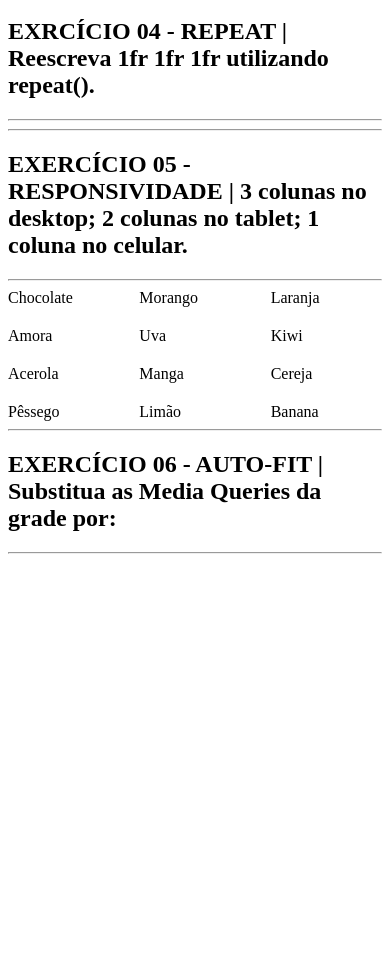
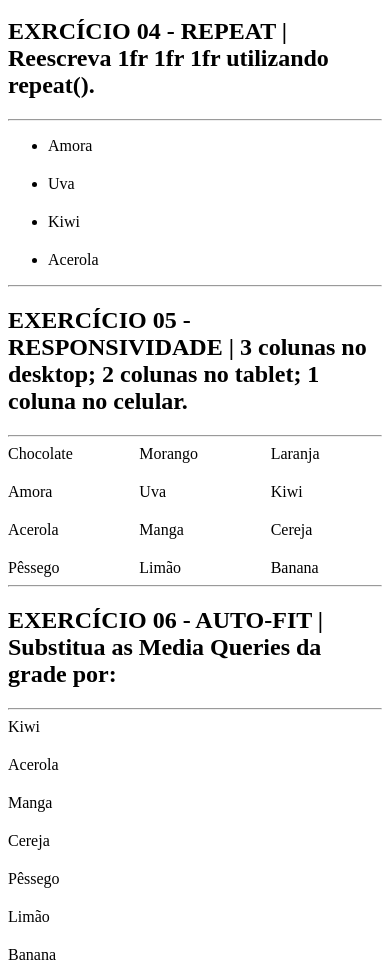
Before and after one commit to queirozvanessa040-ux/2TERMO, a website: page LIMA/AULA11/exercicios.html in a window 390 px wide. Shown: the part 940-1912 px from the top of the page. Before the commit the page ends 1502 px from the top, so only its background shows below. Drawn offline with Linux system fonts and the light colour scheme.

Commit message:
EXERCÍCIO 09/10/2026

```diff
--- a/LIMA/AULA11/exercicios.css
+++ b/LIMA/AULA11/exercicios.css
@@ -25,47 +25,32 @@
     margin: 0;
 }
 
-/* Desktop */
-@media (max-width: 900px) {
-    .grid-gaal {
-        grid-template-columns: repeat(2, 1fr);
-        gap: 23px;
-    }
+/* Padrão (Telas grandes) */
+.grid-media {
+    display: grid;
+    grid-template-columns: repeat(3, 1fr);
+    gap: 20px;
 }
 
-/* Desktop */
-@media (max-width: 900px) {
-    .grid-gaal {
-        grid-template-columns: repeat(2, 1fr);
-        gap: 23px;
-    }
-}
-
-/* Desktop */
-@media (max-width: 900px) {
-    .grid-gaal {
-        grid-template-columns: repeat(2, 1fr);
-        gap: 23px;
-    }
-}
-
-/* Tablet */
-@media (max-width: 600px) {
-    .grid-gaal {
+/* Tablet (Telas até 768px) */
+@media (max-width: 768px) {
+    .grid-media {
         grid-template-columns: repeat(2, 1fr);
     }
 }
 
-/* Tablet */
-@media (max-width: 600px) {
-    .grid-gaal {
-        grid-template-columns: repeat(2, 1fr);
+/* Celular (Telas até 480px) */
+@media (max-width: 480px) {
+    .grid-media {
+        grid-template-columns: 1fr;
     }
 }
 
-/* Celular */
-@media (max-width: 200px) {
-    .grid-gaal {
-        grid-template-columns: 1fr;
-    }
+.grid-autofit {
+    display: grid;
+    grid-template-columns: repeat(auto-fit, minmax(220px, 1fr));
+    gap: 20px;
+    list-style: none;
+    padding: 0;
+    margin: 0;
 }
--- a/LIMA/AULA11/exercicios.html
+++ b/LIMA/AULA11/exercicios.html
@@ -63,7 +63,14 @@
     <h2>EXRCÍCIO 04 - REPEAT | Reescreva 1fr 1fr 1fr utilizando repeat().</h2>
     <hr>
     <header>
-
+        <nav>
+            <ul class="grid-media">
+                <li>Amora</li>
+                <li>Uva</li>
+                <li>Kiwi</li>
+                <li>Acerola</li>
+            </ul>
+        </nav>
     </header>
 
     <hr>
@@ -90,7 +97,17 @@
     <h2>EXERCÍCIO 06 - AUTO-FIT | Substitua as Media Queries da grade por:</h2>
     <hr>
     <header>
-
+        <nav>
+            <ul class="grid-autofit">
+        <li>Kiwi</li>
+        <li>Acerola</li>
+        <li>Manga</li>
+        <li>Cereja</li>
+        <li>Pêssego</li>
+        <li>Limão</li>
+        <li>Banana</li>
+            </ul>
+        </nav>
     </header>
 
 </body>
```
